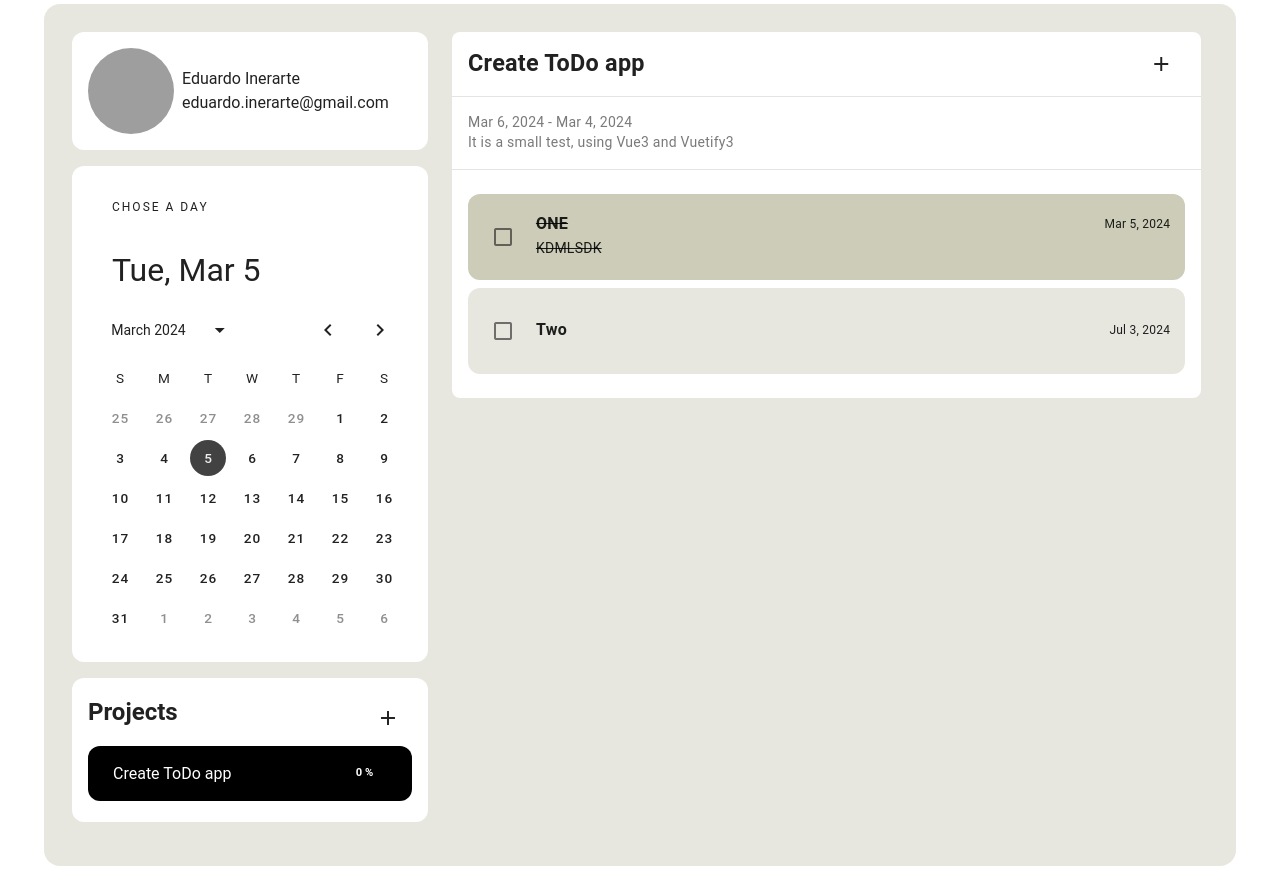
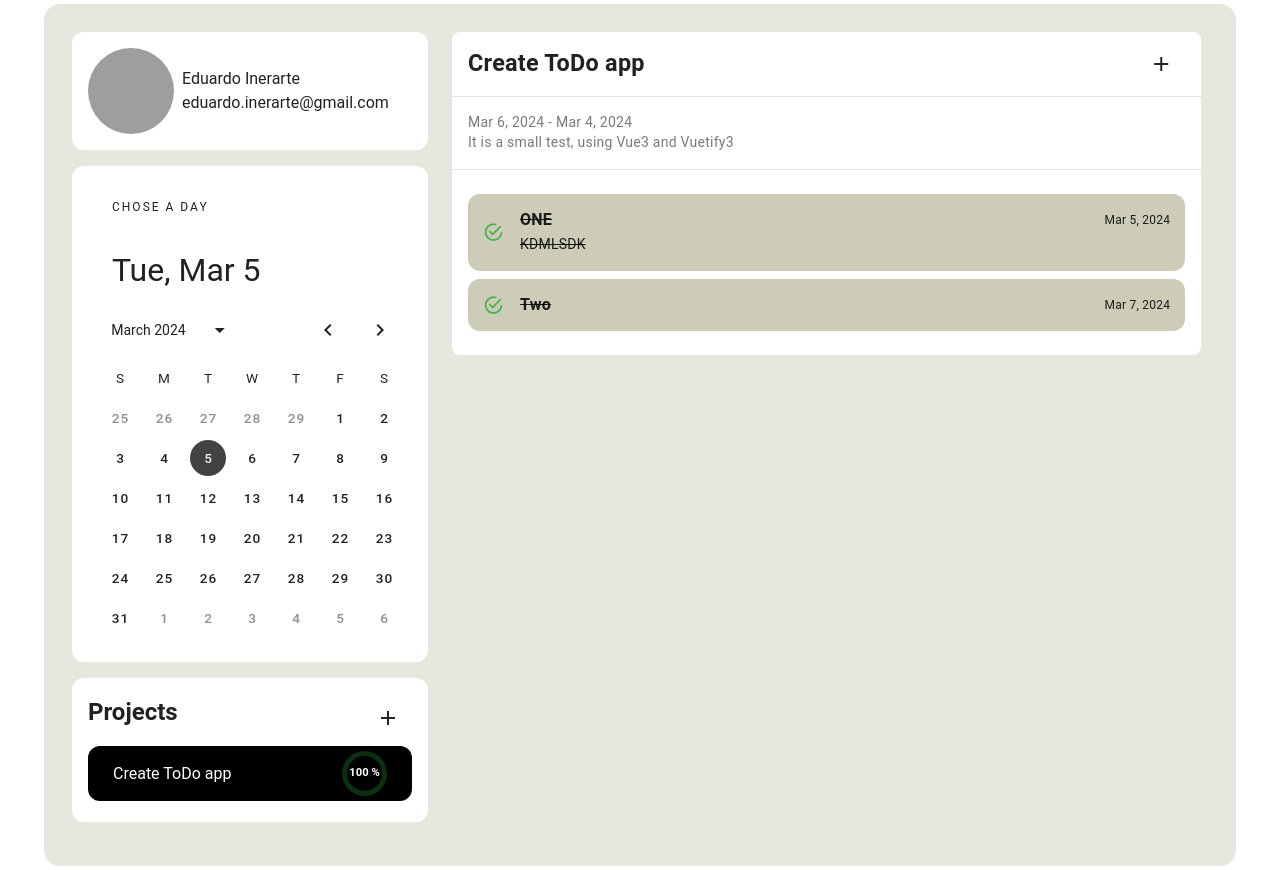
Before and after one commit to eddremonts86/To-Do, a Vue app: page /projects in a window 1280 px wide. Built offline with nearby package versions, Linux system fonts and the light colour scheme; data requests are answered from the project's data file; grey boxes are pictures that could not be loaded.

Commit message:
feat(task, projects): adding new components

```diff
--- a/dataBase.json
+++ b/dataBase.json
@@ -21,8 +21,8 @@
       "id": "b066",
       "name": "Two",
       "projectId": "4fe7",
-      "date": "07/03/2024",
-      "status": false
+      "date": "03/07/2024",
+      "status": true
     }
   ]
 }
--- a/package.json
+++ b/package.json
@@ -5,7 +5,7 @@
   "type": "module",
   "scripts": {
     "dev": "vite",
-    "db": "json-server --watch dataBase.json --port 3000",
+    "db": "json-server --watch dataBase.json --port 3001",
     "build": "run-p type-check \"build-only {@}\" --",
     "preview": "vite preview",
     "test:unit": "vitest",
--- /dev/null
+++ b/src/components/projects/CompleteStatus.vue
@@ -0,0 +1,46 @@
+<script lang="ts" setup>
+import { getTasksByProject } from '@/services/apiTasks'
+import type { Tasks } from '@/types/globalTypes'
+import { onMounted, ref } from 'vue'
+
+const props = defineProps<{
+  projectId: string
+}>()
+
+const completion = ref(0)
+const loading = ref(false)
+
+onMounted(async () => {
+  loading.value = true
+  const tasks: Tasks[] = await getTasksByProject(props.projectId)
+  const completedTasks = tasks.filter((task) => task.status)
+  completion.value = Math.round((completedTasks.length / tasks.length) * 100)
+  loading.value = false
+})
+
+const completionColor = (completion: number) => {
+  if (completion < 50) {
+    return 'red-darken-4'
+  }
+  if (completion < 80) {
+    return 'orange-darken-4'
+  }
+  return 'green-darken-4'
+}
+</script>
+
+<template>
+  <v-progress-circular
+    :indeterminate="loading"
+    :model-value="completion"
+    :rotate="360"
+    :size="45"
+    :width="5"
+    :color="completionColor(completion)"
+  >
+    <template v-slot:default>
+      <span v-if="loading">...</span>
+      <span class="cl-projects-items-completion" v-else>{{ completion }} %</span>
+    </template>
+  </v-progress-circular>
+</template>
--- a/src/components/projects/Overview.vue
+++ b/src/components/projects/Overview.vue
@@ -6,25 +6,15 @@ import { useProjectsStore } from '@/stores/projects'
 import type { Projects } from '@/types/globalTypes'
 import { reactive, ref } from 'vue'
 import { useRouter } from 'vue-router'
+import completeStatus from './CompleteStatus.vue'
 
 const router = useRouter()
 const store = useProjectsStore()
-
+const dialog = ref(false)
+let dialogValues = reactive({})
 const props = defineProps<{
   projects: Projects[]
 }>()
-
-const completionColor = (completion: number) => {
-  if (completion < 50) {
-    return 'red'
-  } else if (completion < 80) {
-    return 'orange'
-  } else {
-    return 'green'
-  }
-}
-const dialog = ref(false)
-let dialogValues = reactive({})
 
 function updateData(data: any) {
   dialogValues = data
@@ -55,7 +45,6 @@ const goToProject = (project: Projects) => {
         @save="saveProjects()"
       />
     </div>
-
     <div
       v-for="project in props.projects"
       :key="project.id"
@@ -64,18 +53,7 @@ const goToProject = (project: Projects) => {
     >
       <div>{{ project.name }}</div>
       <v-spacer />
-
-      <v-progress-circular
-        :model-value="project.completion"
-        :rotate="360"
-        :size="45"
-        :width="5"
-        :color="completionColor(project.completion || 0)"
-      >
-        <template v-slot:default>
-          <span class="cl-projects-items-completion">{{ project.completion || 0 }} %</span>
-        </template>
-      </v-progress-circular>
+      <completeStatus :projectId="project.id" />
     </div>
   </div>
 </template>
--- a/src/components/tasks/Task.vue
+++ b/src/components/tasks/Task.vue
@@ -1,9 +1,7 @@
 <script lang="ts" setup>
-import { sliceText } from '@/libs/helpers'
+import { formatDateToLocal, sliceText } from '@/libs/helpers'
 import type { Tasks } from '@/types/globalTypes'
-import type { PropType } from 'vue'
-import { formatDateToLocal } from '@/libs/helpers'
-
+import { computed, type PropType } from 'vue'
 
 const props = defineProps({
   task: {
@@ -15,12 +13,26 @@ const emits = defineEmits(['updateTask'])
 const status = () => {
   emits('updateTask', { ...props.task, status: !props.task.status })
 }
+
+const completeStatus = computed(() => {
+  const status = props.task.status
+  if (status) {
+    return {
+      color: 'green darken-4',
+      icon: 'mdi-checkbox-marked-circle-outline'
+    }
+  }
+  return {
+    color: 'grey darken-4',
+    icon: 'mdi-checkbox-blank-circle-outline'
+  }
+})
 </script>
 
 <template>
   <div @click="status()" :class="{ 'task-item': true, 'active-item': props.task.status }">
     <div class="pr-4">
-      <v-checkbox :value="props.task.status" hide-details color="primary" />
+      <v-icon :color="completeStatus.color">{{ completeStatus.icon }}</v-icon>
     </div>
     <div class="task-info">
       <div class="d-flex justify-center align-center">
--- a/src/services/axios.ts
+++ b/src/services/axios.ts
@@ -1,7 +1,7 @@
 import Axios from 'axios'
 
 export const axios = Axios.create({
-  baseURL: 'http://localhost:3000',
+  baseURL: 'http://localhost:3001',
   timeout: 1000,
   headers: { 'Content-Type': 'application/json' }
 
```
